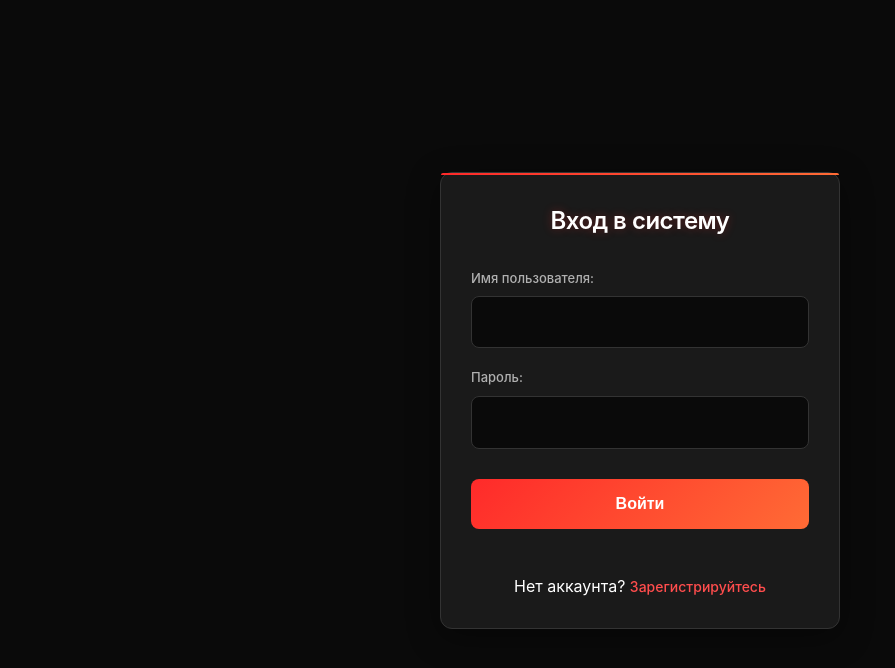
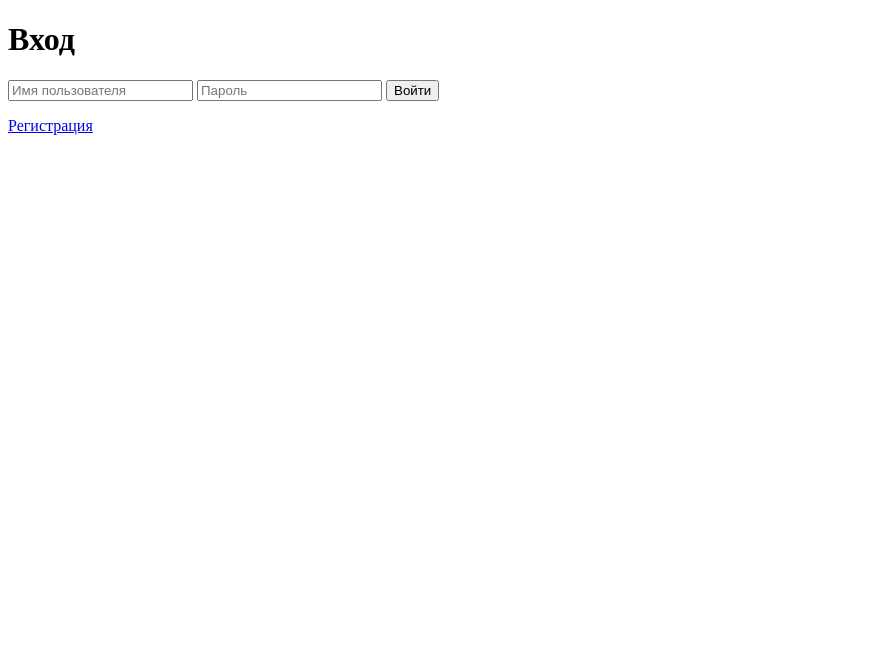
Before and after one commit to SashaDanil/DEMON-DESTOER-COMMANDER-APPARATION-PROTECTION, a Flask app: page /login in a window 1280 px wide. Shown: the top 668 px of the page, without its empty margins (0-895 px from the left). Run offline with Flask 3, Linux system fonts and the light colour scheme.

Commit message:
Update login.html

```diff
--- a/templates/login.html
+++ b/templates/login.html
@@ -1,38 +1,18 @@
 <!DOCTYPE html>
-<html lang="ru">
+<html>
 <head>
-    <meta charset="UTF-8">
-    <meta name="viewport" content="width=device-width, initial-scale=1.0">
-    <title>Вход - Генератор паролей</title>
-    <link rel="stylesheet" href="{{ url_for('static', filename='style.css') }}">
+    <title>Вход</title>
 </head>
 <body>
-    <div class="container">
-        <h1>Вход в систему</h1>
-
-        {% if error %}
-        <div class="message error" style="margin-bottom: 20px;">
-            {{ error }}
-        </div>
-        {% endif %}
-
-        <form method="POST" class="auth-form">
-            <div class="form-group">
-                <label for="username">Имя пользователя:</label>
-                <input type="text" id="username" name="username" required>
-            </div>
-
-            <div class="form-group">
-                <label for="password">Пароль:</label>
-                <input type="password" id="password" name="password" required>
-            </div>
-
-            <button type="submit" class="auth-btn">Войти</button>
-        </form>
-
-        <div class="auth-links">
-            <p>Нет аккаунта? <a href="{{ url_for('register') }}">Зарегистрируйтесь</a></p>
-        </div>
-    </div>
+    <h1>Вход</h1>
+    {% if error %}
+        <p style="color: red;">{{ error }}</p>
+    {% endif %}
+    <form method="POST">
+        <input type="text" name="username" placeholder="Имя пользователя" required>
+        <input type="password" name="password" placeholder="Пароль" required>
+        <button type="submit">Войти</button>
+    </form>
+    <p><a href="{{ url_for('register') }}">Регистрация</a></p>
 </body>
 </html>
```
